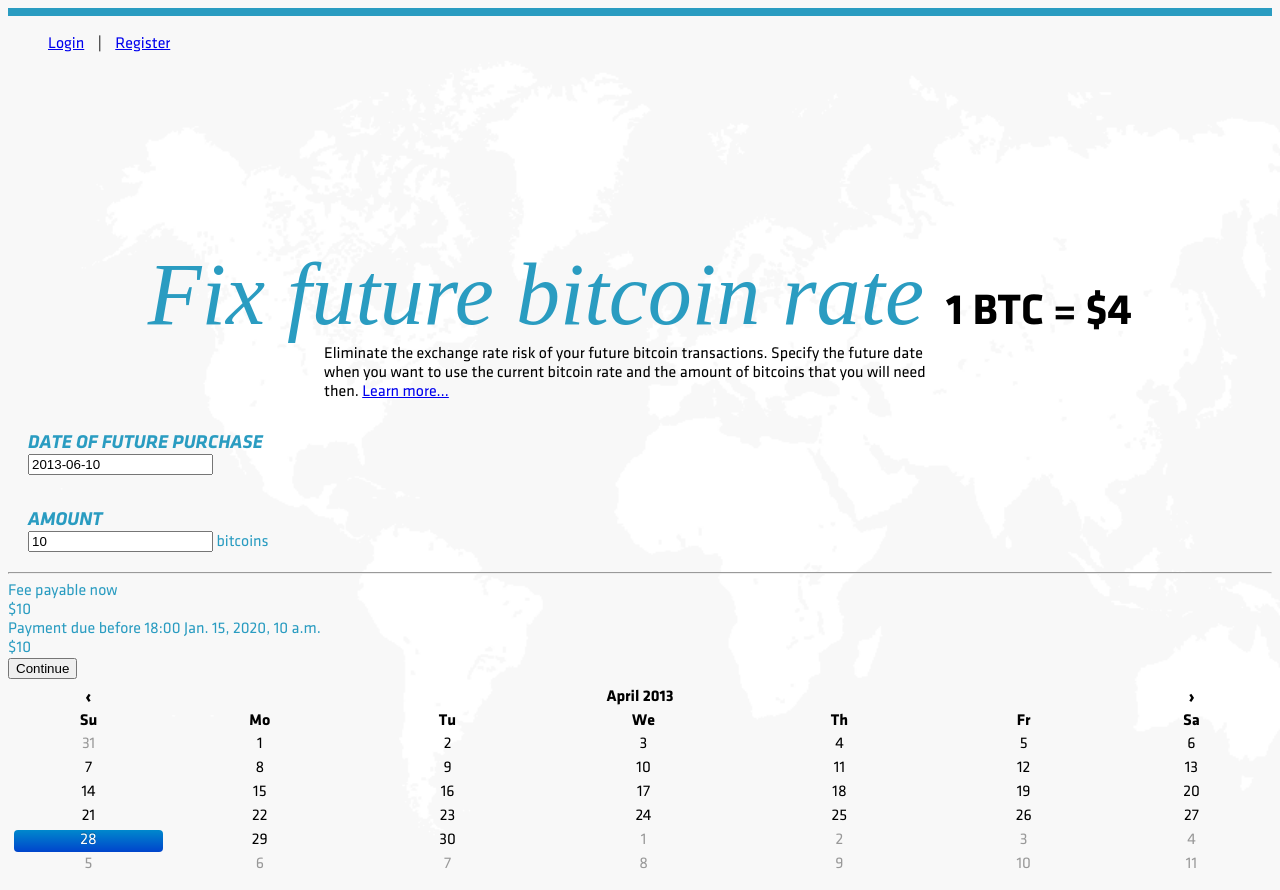
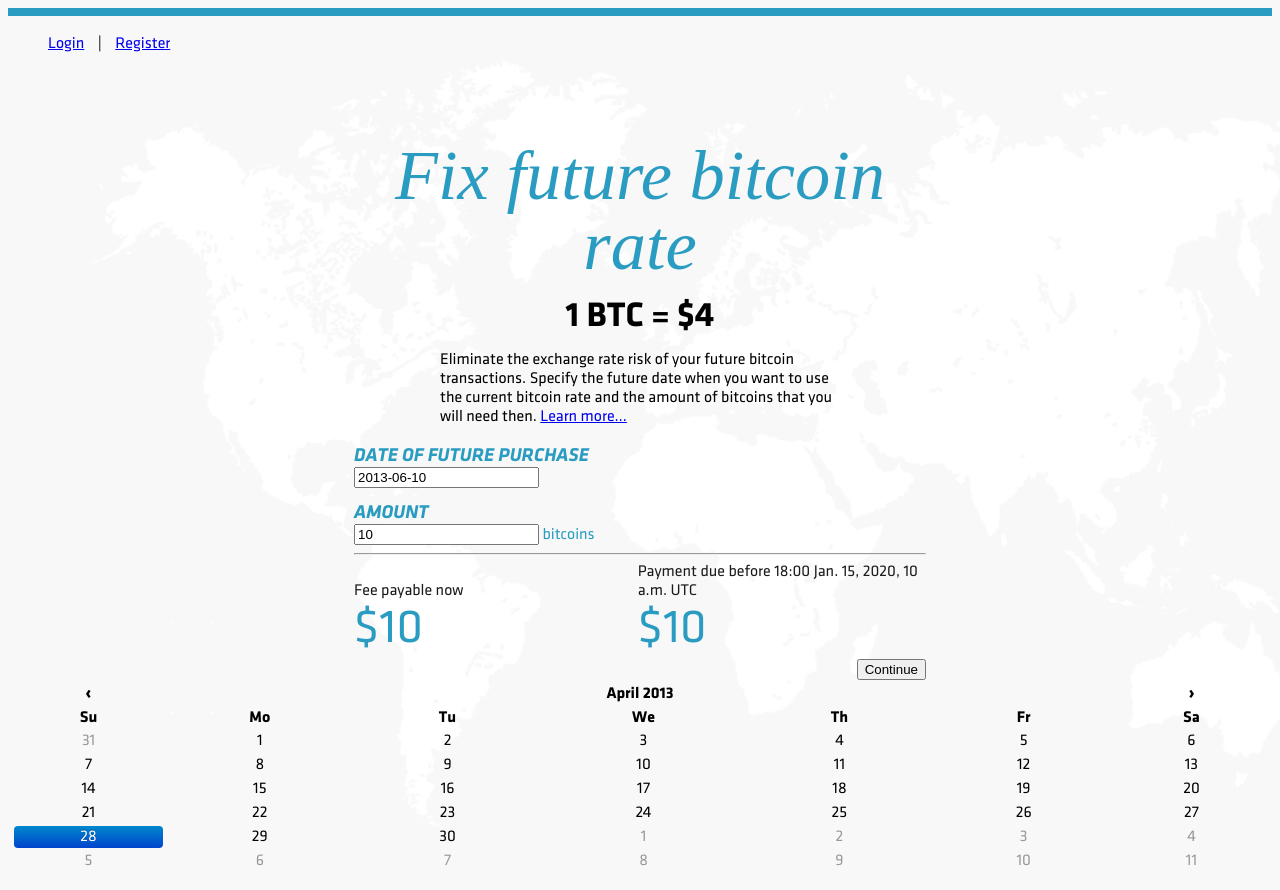
Before and after one commit to mind1master/bit-hedge, a Django app: template bit_hedge/apps/core/templates/core/home.html in a window 1280 px wide. After the commit the page ends 865 px from the top, so only its background shows below. Run offline with Django 3.2, Linux system fonts and the light colour scheme; the template is opened without the code that fills it: most values are stand-ins (such as "Sample title", 1, 10 or a date in 2020); style sheets or scripts are compiled from the project's sources; some libraries are stand-ins or nearby versions; some web fonts are replaced.

Commit message:
front page style and premium fee

```diff
--- a/bit_hedge/apps/core/templates/core/home.html
+++ b/bit_hedge/apps/core/templates/core/home.html
@@ -1,10 +1,26 @@
 {% extends 'base.html' %}
 {% load i18n %}
-
 
 {% block home_active %}active{% endblock %}
 
 {% block content %}
+    <style>
+        body, label, input, button, select, textarea { line-height:initial; }
+        .description { left:0; width:400px; margin:0 auto; }
+        .page-header-main { font-size:4.4em; line-height:1em; }
+        .page-header-main .small { margin:0 0 1em 0; vertical-align:top; }
+        .row-fluid .offset2:first-child { width:572px; margin:0 auto; float:none; }
+        .row-fluid .offset1:first-child { width:100%; margin:20px 0 0; }
+        .well { border:none; background:none; }
+        .row-fluid .offset1 .span5 { margin:0; }
+        .form-control { margin:0; }
+        .row-fluid .offset1.span5 { width:50%; }
+        .form-actions { float:right; padding-top:0; background:none; border:none; }
+        .info:first-child { width:50%; }
+        .info { width:49%; display:inline-block; }
+        .info div { font-size:3em; }
+        .info label { color:#1b1b1b; font-size:16px; }
+    </style>
     <div class="page-header-main">
         <div class="blue">Fix future bitcoin rate</div>
         <div class="small">1 BTC = $<span id="rate">{{ rate }}</span></div>
@@ -17,7 +33,7 @@
 
     <div class="row-fluid">
     <div class="offset1 span10">
-    <form class="well form-inline blue" id="contractForm" action="#" method="post">
+    <form class="well form-inline blue" id="contractForm" action="{% url 'home' %}" method="POST">
         {% csrf_token %}
         <input type="hidden" name="csrfmiddlewaretoken" value="V0oS3jCmb03RcY72QUNbZZHKgXvEsWmr">
         <!--legend>Controls Bootstrap supports</legend-->
@@ -58,14 +74,14 @@
         <div class="clearfix"></div>
         <hr>
 
-        <div class="control-group">
+        <div class="info">
             <label class="control-label" for="premium">Fee payable now</label>
 
             <div class="controls" id="fee">${{ fee }}</div>
         </div>
 
-        <div class="control-group">
-            <label class="control-label">Payment due before 18:00 {{ date }}</label>
+        <div class="info">
+            <label class="control-label">Payment due before 18:00 {{ date }} UTC</label>
 
             <div class="controls" id="src_amount">${{ srcAmount }}</div>
         </div>
```
Also changed, not shown: bit_hedge/apps/core/utils.py (+5 -2 lines).
